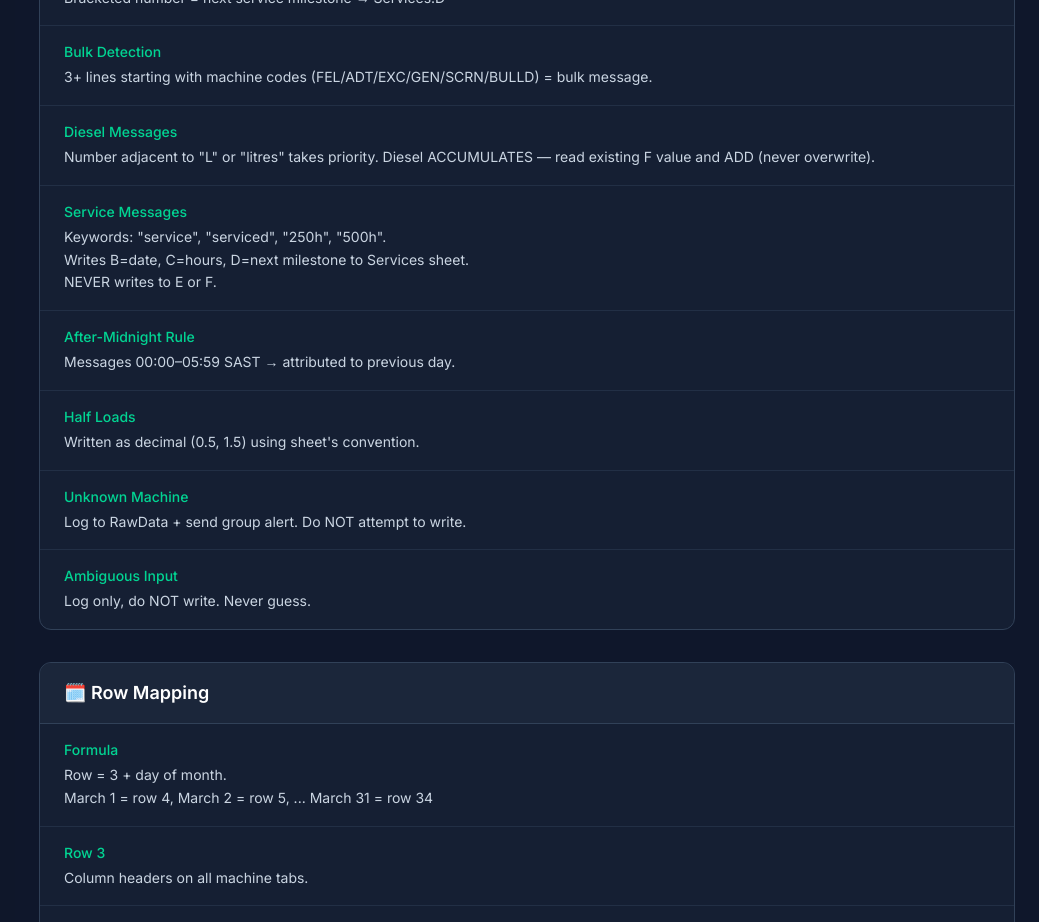
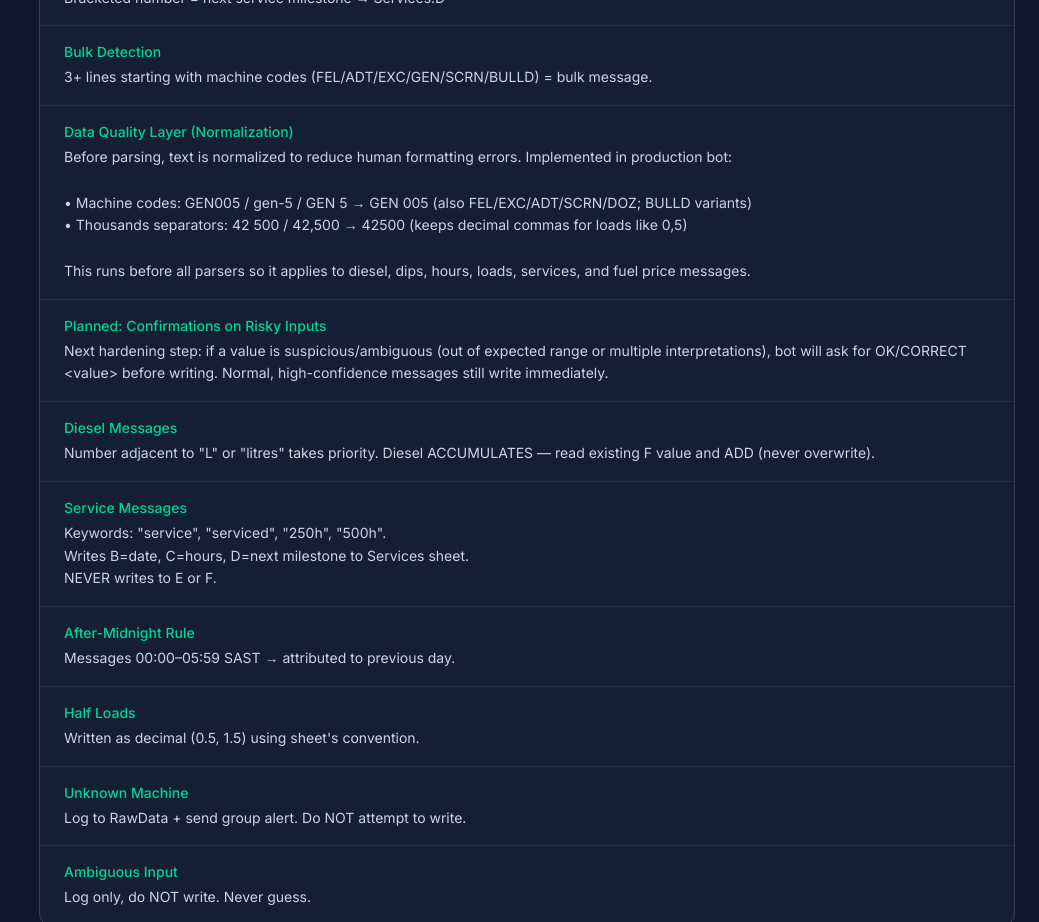
Before and after one commit to Highlander89/Clear-Sun-Site, a Next.js app: page /logic in a window 1280 px wide. Shown: the part 1020-1942 px from the top of the page, without its empty margins (241-1280 px from the left). Built offline with nearby package versions, Linux system fonts and the light colour scheme.

Commit message:
docs(logic): add data quality normalization + planned confirmations

```diff
--- a/app/logic/page.tsx
+++ b/app/logic/page.tsx
@@ -21,6 +21,14 @@ const sections = [
         detail: "Format: \"MACHINE closing_hours (next_service_due)\" per line, then load sections.\n\nExample:\n  FEL 001 3191 (3250)\n  ADT 002 4089 (4250)\n  QUARRY\n  ADT 002= 8\n  TAILINGS\n  ADT 006= 1\n  SCREEN MATERIAL\n  ADT 003 = 5\n\nFirst number = closing hours → D column\nBracketed number = next service milestone → Services!D",
       },
       { label: "Bulk Detection", detail: "3+ lines starting with machine codes (FEL/ADT/EXC/GEN/SCRN/BULLD) = bulk message." },
+      {
+        label: "Data Quality Layer (Normalization)",
+        detail: "Before parsing, text is normalized to reduce human formatting errors. Implemented in production bot:\n\n• Machine codes: GEN005 / gen-5 / GEN 5 → GEN 005 (also FEL/EXC/ADT/SCRN/DOZ; BULLD variants)\n• Thousands separators: 42 500 / 42,500 → 42500 (keeps decimal commas for loads like 0,5)\n\nThis runs before all parsers so it applies to diesel, dips, hours, loads, services, and fuel price messages."
+      },
+      {
+        label: "Planned: Confirmations on Risky Inputs",
+        detail: "Next hardening step: if a value is suspicious/ambiguous (out of expected range or multiple interpretations), bot will ask for OK/CORRECT <value> before writing. Normal, high-confidence messages still write immediately."
+      },
       { label: "Diesel Messages", detail: "Number adjacent to \"L\" or \"litres\" takes priority. Diesel ACCUMULATES — read existing F value and ADD (never overwrite)." },
       { label: "Service Messages", detail: "Keywords: \"service\", \"serviced\", \"250h\", \"500h\".\nWrites B=date, C=hours, D=next milestone to Services sheet.\nNEVER writes to E or F." },
       { label: "After-Midnight Rule", detail: "Messages 00:00–05:59 SAST → attributed to previous day." },
```
